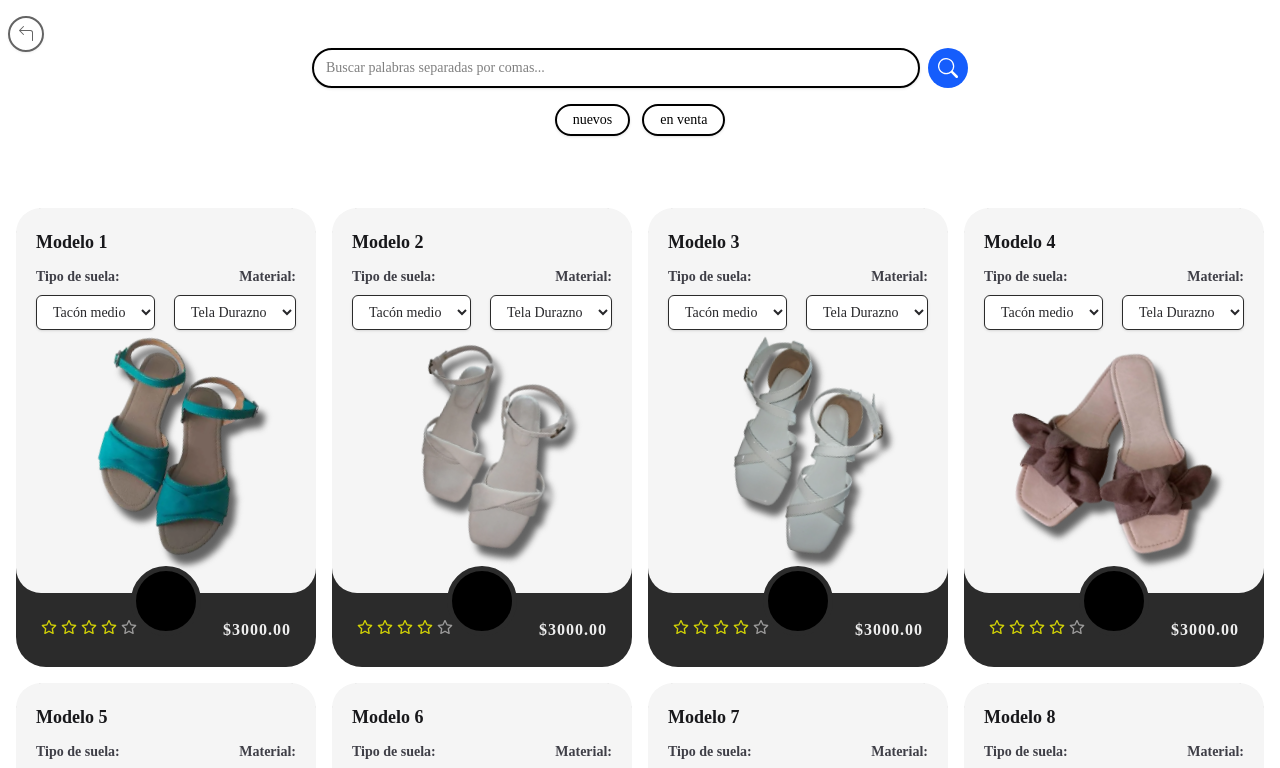
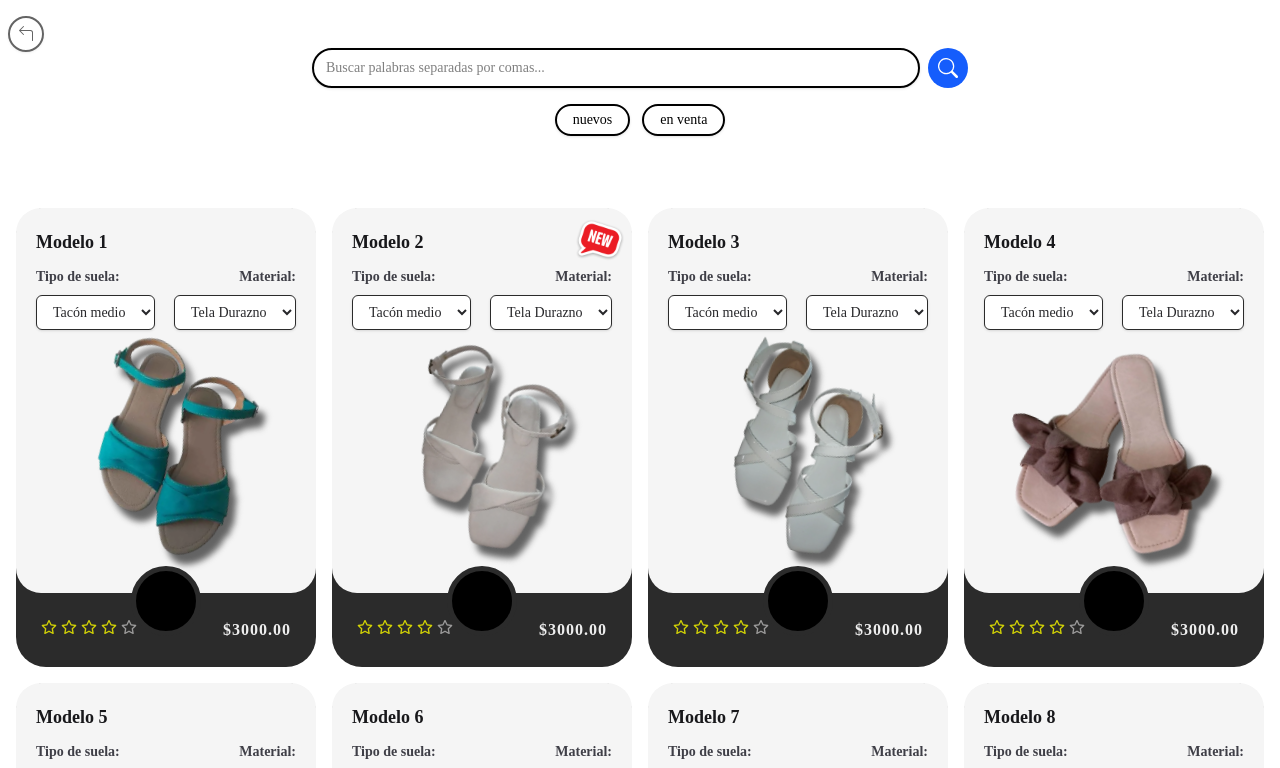
Before and after one commit to 4trademcs/Calzados-Alex, a React (Vite) app: page /products in a window 1280 px wide. Shown: the top 768 px of the page. Built offline with nearby package versions, Linux system fonts and the light colour scheme.

Commit message:
updt Alex

```diff
--- a/src/components/ProductCard.jsx
+++ b/src/components/ProductCard.jsx
@@ -18,10 +18,11 @@ const CHAROL_BLOCKED = [ 2, 4, 10, 11, 19, 21, 22, 26, 31, 32, 43, 44, 46, 47, 5
 const TIPO_BAJO_BLOCKED = [7];
 const TIPO_MEDIO_BLOCKED = [7];
 const TIPO_ALTO_BLOCKED = [7];
-const SANDALIAS_BLOCKED = []; // ← estos modelos NO pueden elegir sandalias
+const SANDALIAS_BLOCKED = [];
 
 /* Modelos no disponibles (se muestran en B/N) */
 const UNAVAILABLE = [33];
+const NEW =[2];
 
 /* ===================== Helpers ===================== */
 function getModelNumber(name, id) {
@@ -101,6 +102,8 @@ export default function ProductCard({
     modelNumber != null && CHAROL_BLOCKED.includes(modelNumber);
   const isUnavailable =
     modelNumber != null && UNAVAILABLE.includes(modelNumber);
+  const isNewModel =
+    isNew || (modelNumber != null && NEW.includes(modelNumber));
 
   const TYPE_OPTIONS = [
     { value: "bajo", label: "Tacón bajo", disabled: tipoBlocked.bajo },
@@ -228,6 +231,24 @@ export default function ProductCard({
           data-out={isOut || undefined}
           data-prioritize={prioritize || undefined}
         >
+          {/* Badges absolutas */}
+          {isNewModel && (
+            <img
+              src="/new.webp"
+              alt="Nuevo"
+              className="pointer-events-none select-none absolute top-2 right-2 w-12 h-12 z-20"
+              loading="lazy"
+            />
+          )}
+          {isUnavailable && (
+            <img
+              src="/unavailable.webp"
+              alt="No disponible"
+              className="pointer-events-none select-none absolute top-2 right-2 w-12 h-12 z-20"
+              loading="lazy"
+            />
+          )}
+
           <div className="basicInfo relative rounded-[25px] bg-[#f5f5f5] p-5 pb-10 select-none">
             {/* Title */}
             <h3 className="name title mb-2 pb-[3px] text-lg font-bold text-zinc-900">
```
